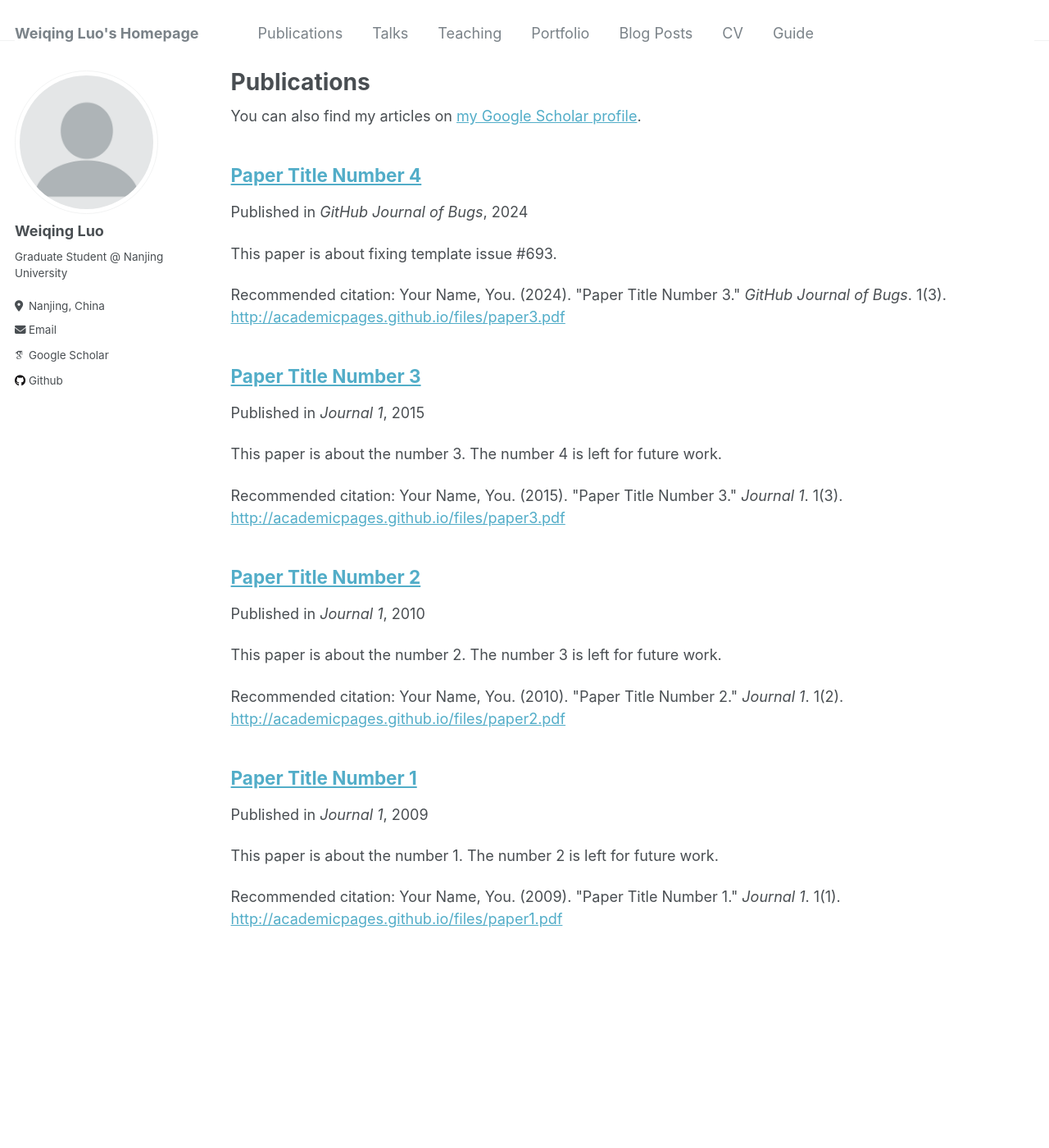
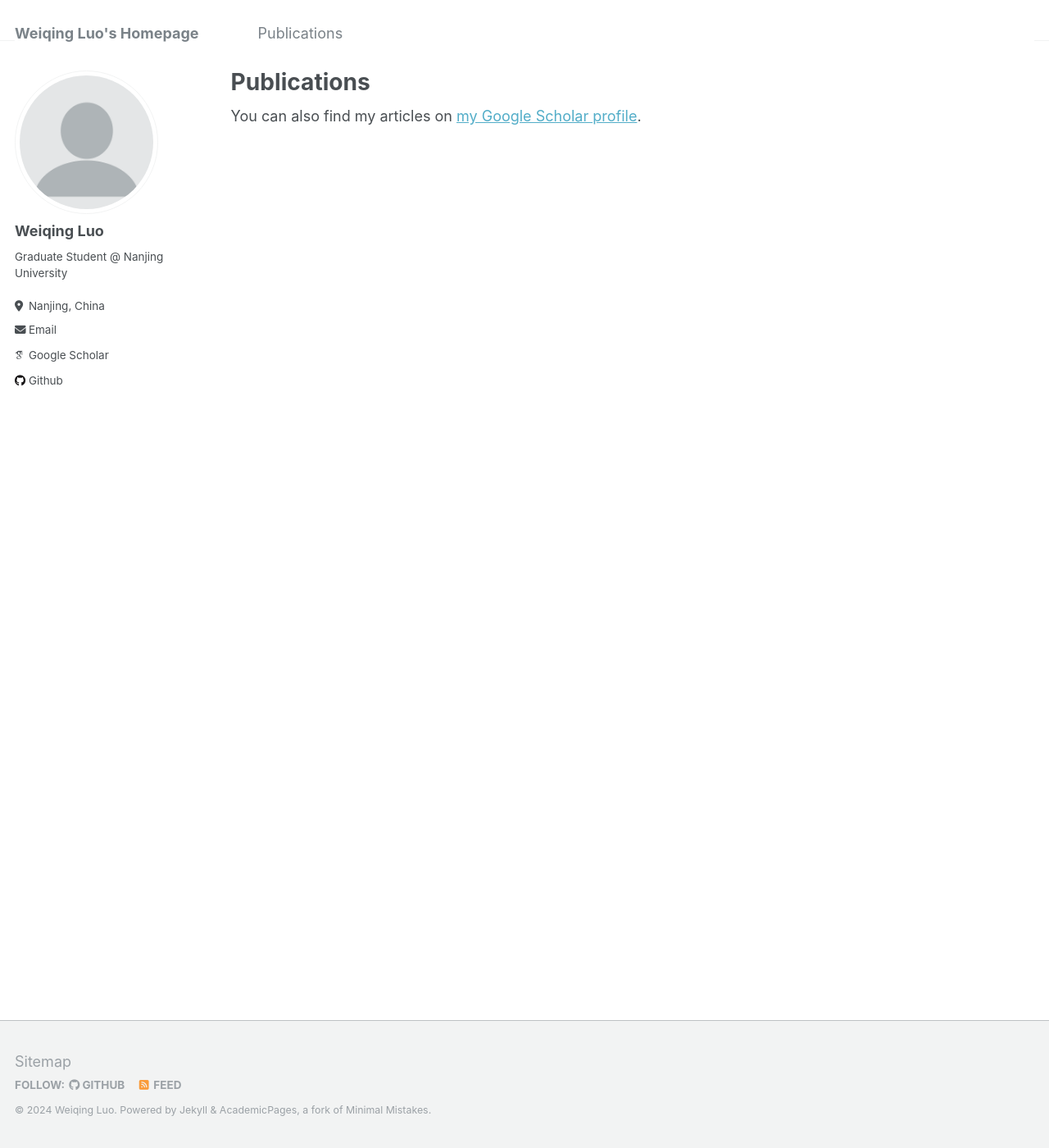
Before and after one commit to Hcnaeg/Hcnaeg.github.io, a Jekyll site: the page built from _pages/publications.md, in a window 1280 px wide and 1400 px high. Shown: the whole window at 82% size. Built offline with Jekyll 4.4.1, drawn with Linux system fonts in a browser that asks for light colours; some web fonts are replaced.

Commit message:
update pub

```diff
--- a/_publications/2009-10-01-paper-title-number-1.md
+++ /dev/null
@@ -1,12 +0,0 @@
----
-title: "Paper Title Number 1"
-collection: publications
-permalink: /publication/2009-10-01-paper-title-number-1
-excerpt: 'This paper is about the number 1. The number 2 is left for future work.'
-date: 2009-10-01
-venue: 'Journal 1'
-paperurl: 'http://academicpages.github.io/files/paper1.pdf'
-citation: 'Your Name, You. (2009). &quot;Paper Title Number 1.&quot; <i>Journal 1</i>. 1(1).'
----
-
-The contents above will be part of a list of publications, if the user clicks the link for the publication than the contents of section will be rendered as a full page, allowing you to provide more information about the paper for the reader. When publications are displayed as a single page, the contents of the above "citation" field will automatically be included below this section in a smaller font.
--- a/_publications/2010-10-01-paper-title-number-2.md
+++ /dev/null
@@ -1,12 +0,0 @@
----
-title: "Paper Title Number 2"
-collection: publications
-permalink: /publication/2010-10-01-paper-title-number-2
-excerpt: 'This paper is about the number 2. The number 3 is left for future work.'
-date: 2010-10-01
-venue: 'Journal 1'
-paperurl: 'http://academicpages.github.io/files/paper2.pdf'
-citation: 'Your Name, You. (2010). &quot;Paper Title Number 2.&quot; <i>Journal 1</i>. 1(2).'
----
-
-The contents above will be part of a list of publications, if the user clicks the link for the publication than the contents of section will be rendered as a full page, allowing you to provide more information about the paper for the reader. When publications are displayed as a single page, the contents of the above "citation" field will automatically be included below this section in a smaller font.
--- a/_publications/2015-10-01-paper-title-number-3.md
+++ /dev/null
@@ -1,12 +0,0 @@
----
-title: "Paper Title Number 3"
-collection: publications
-permalink: /publication/2015-10-01-paper-title-number-3
-excerpt: 'This paper is about the number 3. The number 4 is left for future work.'
-date: 2015-10-01
-venue: 'Journal 1'
-paperurl: 'http://academicpages.github.io/files/paper3.pdf'
-citation: 'Your Name, You. (2015). &quot;Paper Title Number 3.&quot; <i>Journal 1</i>. 1(3).'
----
-
-The contents above will be part of a list of publications, if the user clicks the link for the publication than the contents of section will be rendered as a full page, allowing you to provide more information about the paper for the reader. When publications are displayed as a single page, the contents of the above "citation" field will automatically be included below this section in a smaller font.
--- a/_publications/2024-02-17-paper-title-number-4.md
+++ /dev/null
@@ -1,12 +0,0 @@
----
-title: "Paper Title Number 4"
-collection: publications
-permalink: /publication/2024-02-17-paper-title-number-4
-excerpt: 'This paper is about fixing template issue #693.'
-date: 2024-02-17
-venue: 'GitHub Journal of Bugs'
-paperurl: 'http://academicpages.github.io/files/paper3.pdf'
-citation: 'Your Name, You. (2024). &quot;Paper Title Number 3.&quot; <i>GitHub Journal of Bugs</i>. 1(3).'
----
-
-The contents above will be part of a list of publications, if the user clicks the link for the publication than the contents of section will be rendered as a full page, allowing you to provide more information about the paper for the reader. When publications are displayed as a single page, the contents of the above "citation" field will automatically be included below this section in a smaller font.
```
Also changed, not shown: _data/navigation.yml (+12 -12 lines), _pages/about.md (+1 -11 lines), _publications/2021-ccks-content.md (added, +5 -0 lines), _publications/2022-di-ckgse.md (added, +5 -0 lines), _publications/2023-iswc-DR.md (added, +6 -0 lines), _publications/2023-emnlp-emprical.md (added), _publications/2024-preprint-kellmrec.md (added), _publications/2024-sigir-acordar2.md (added).
